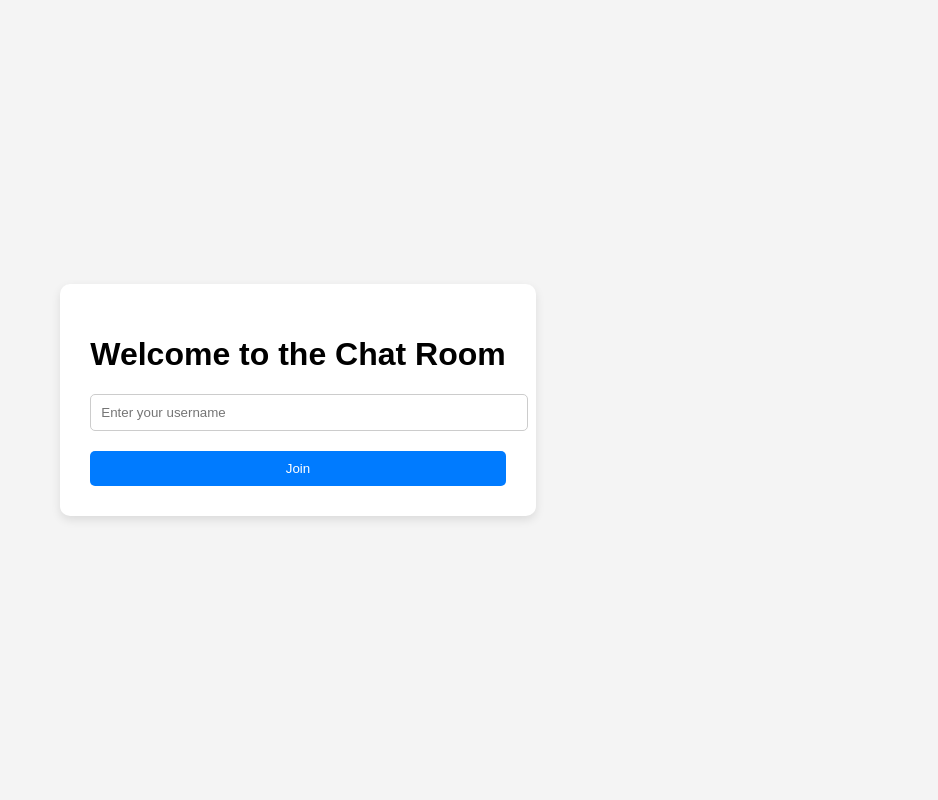
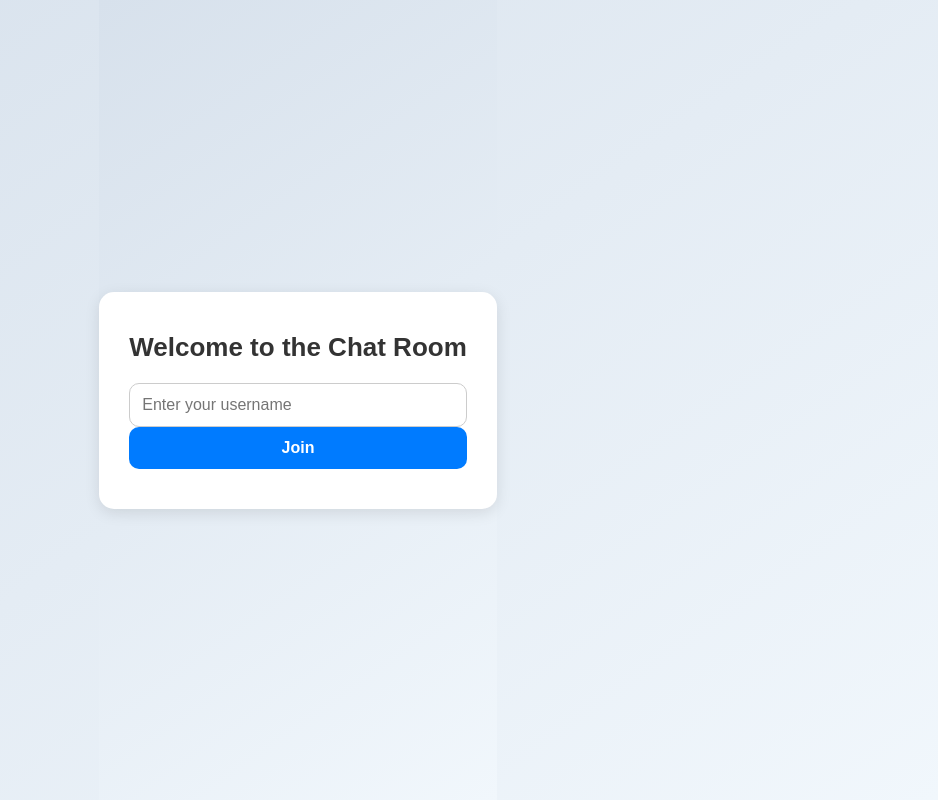
Before and after one commit to ZiyiXin/Online-Chat-Room, a FastAPI app: page / in a window 1280 px wide. Shown: the whole page, without its empty margins (342-1280 px from the left). Run offline with FastAPI, Linux system fonts and the light colour scheme.

Commit message:
Update css

```diff
--- a/static/login.css
+++ b/static/login.css
@@ -1,36 +1,95 @@
+/* Global Reset */
+* {
+    margin: 0;
+    padding: 0;
+    box-sizing: border-box;
+}
+
+/* Body and HTML Styling */
 body,
 html {
     height: 100%;
-    margin: 0;
+    font-family: 'Arial', sans-serif;
     display: flex;
     justify-content: center;
     align-items: center;
-    font-family: Arial, sans-serif;
-    background: #f4f4f4;
+    background: linear-gradient(145deg, #d7e1ec, #f1f7fc);
+    /* Soft gradient background */
 }
 
+/* Login Container */
 #login-container {
     background: white;
-    padding: 30px;
-    border-radius: 10px;
-    box-shadow: 0 4px 10px rgba(0, 0, 0, 0.1);
+    padding: 40px 30px;
+    border-radius: 15px;
+    /* Rounded corners for a softer look */
+    box-shadow: 0 4px 15px rgba(0, 0, 0, 0.1);
+    /* Subtle shadow for depth */
     text-align: center;
+    width: 100%;
+    max-width: 400px;
+    /* Restrict max width for better responsiveness */
+    display: flex;
+    flex-direction: column;
+    gap: 20px;
+    /* Consistent spacing between elements */
 }
 
+/* Heading Styling */
+#login-container h1 {
+    font-size: 26px;
+    font-weight: bold;
+    color: #333;
+}
+
+/* Input Field Styling */
 #login-container input {
     width: 100%;
-    padding: 10px;
-    margin-bottom: 20px;
+    padding: 12px;
+    font-size: 16px;
     border: 1px solid #ccc;
-    border-radius: 5px;
+    border-radius: 10px;
+    outline: none;
+    transition: border-color 0.3s ease, box-shadow 0.3s ease;
 }
 
+/* Input Focus Effect */
+#login-container input:focus {
+    border-color: #007bff;
+    /* Add a blue border on focus */
+    box-shadow: 0 0 8px rgba(0, 123, 255, 0.3);
+    /* Add glow effect */
+}
+
+/* Button Styling */
 #login-container button {
     width: 100%;
-    padding: 10px;
+    padding: 12px;
+    font-size: 16px;
+    font-weight: bold;
     background: #007bff;
+    /* Default blue background */
     color: white;
     border: none;
-    border-radius: 5px;
+    border-radius: 10px;
     cursor: pointer;
+    transition: background-color 0.3s ease, transform 0.2s ease;
 }
+
+/* Button Hover and Active Effect */
+#login-container button:hover {
+    background: #0056b3;
+    /* Darker blue on hover */
+}
+
+#login-container button:active {
+    transform: scale(0.98);
+    /* Slight "pressed" effect */
+}
+
+/* Optional Helper Text */
+#login-container p {
+    font-size: 14px;
+    color: #666;
+    margin-top: 10px;
+}
```
